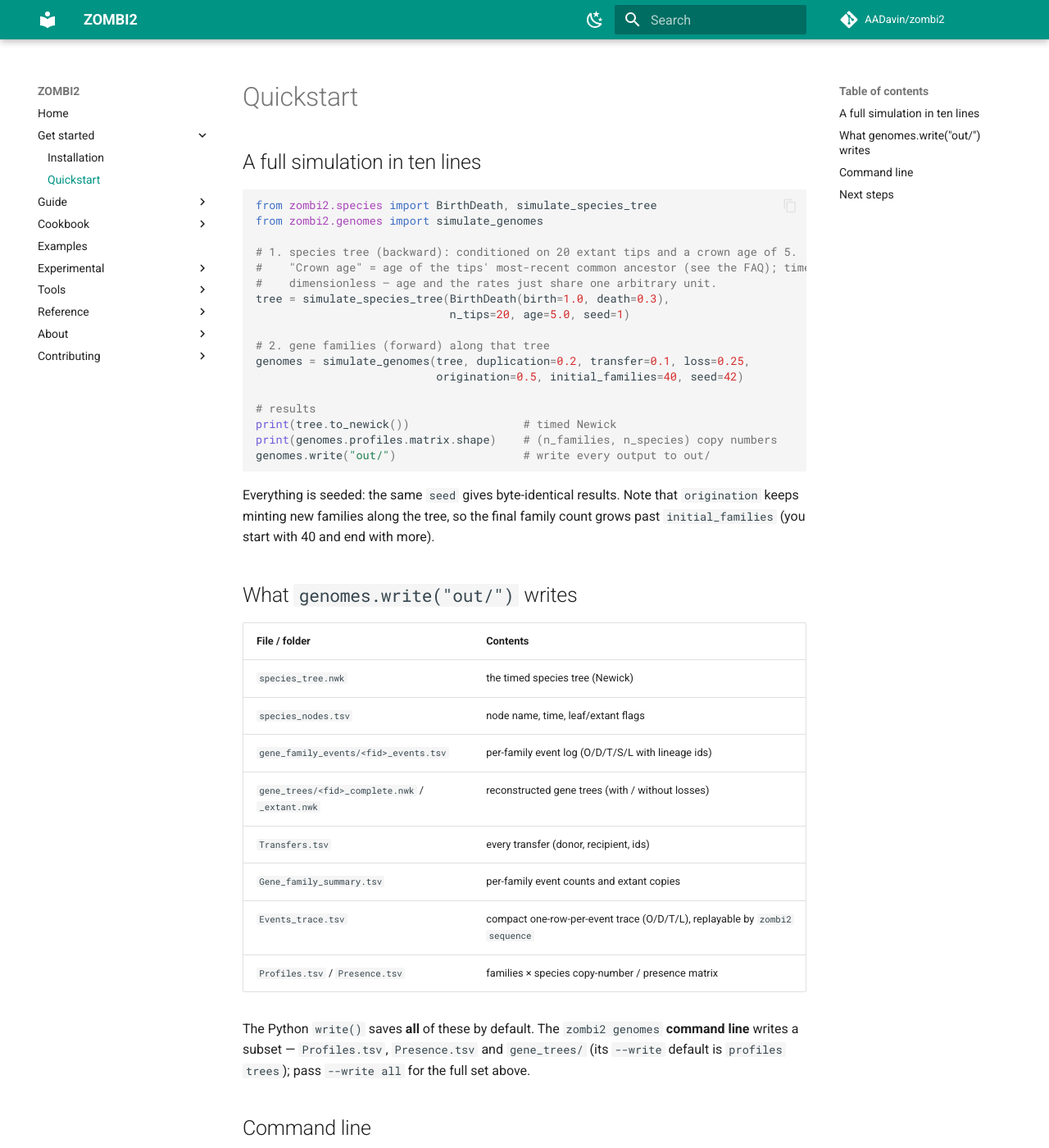
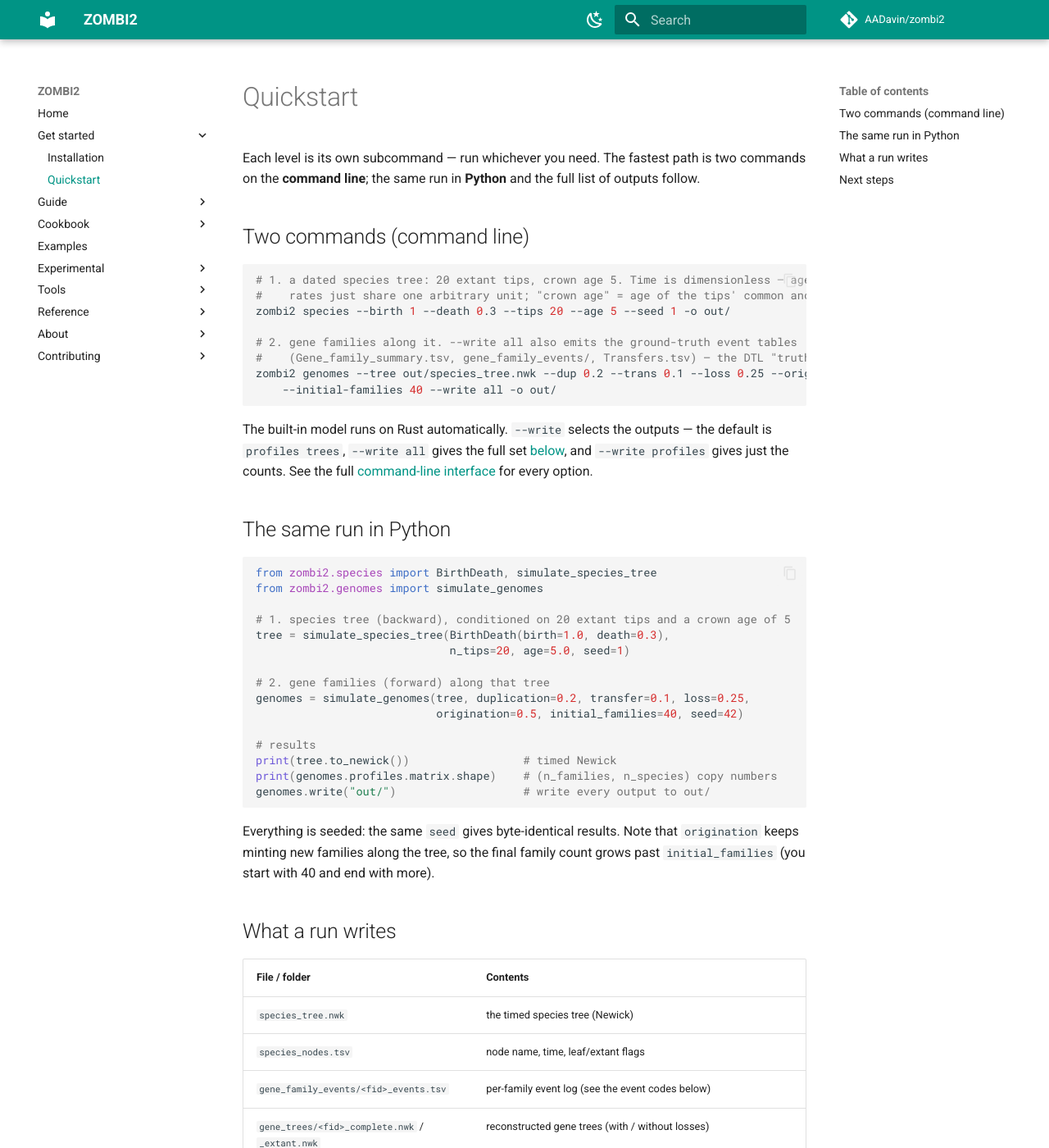
Before and after one commit to AADavin/zombi2, an MkDocs documentation site: the page built from docs/quickstart.md, in a window 1280 px wide and 1400 px high. Shown: the whole window at 82% size. Built offline with MkDocs 1.6.1 and Material for MkDocs 9.7.7, drawn with Linux system fonts in a browser that asks for light colours; comment, search, counter and statistics services are not loaded; some of the changed text lies outside the part shown.

Commit message:
docs: species-tree run modes, FBD, SLURM, CLI-first quickstart, model seam
Five more user-testing quick wins (web hero deferred — see below):

- quickstart: lead with the two-command CLI block (was Python-first), and spell
  out the O/D/T/S/L event codes below the output table.
- species-trees guide: correct the wrong "all forward only" claim — the episodic
  (skyline) model also runs backward (verified empirically); add a Runs column and
  an FBD row to the models table, a dedicated Fossilized birth-death section
  (CLI + Python), and a note distinguishing the backward "coalescent point
  process" from the multispecies coalescent (ILS).
- parallel guide: add a "Running on a cluster (SLURM)" section (Snakemake +
  executor vs an sbatch array over seeds) cross-linking the shipped RED benchmark.
- contributing/adding-a-model: document the optional evolve_branch(node, x, rng)
  trait seam (MultiOptimumOU) and add a four-gate PR checklist.

web-hero-onboarding is intentionally NOT included: web/index.html has uncommitted
WIP in the main checkout that already reworks the hero, so it should be done on top
of that WIP, not the committed HEAD.

Verified: episodic backward + forward, Python/CLI FBD, and the documented commands
all run; mkdocs builds clean; new intra-page anchors resolve.

Co-Authored-By: Claude Opus 4.8 <noreply@anthropic.com>

````diff
--- a/docs/contributing/adding-a-model.md
+++ b/docs/contributing/adding-a-model.md
@@ -29,6 +29,13 @@ map:
 | **traits** <br>`zombi2/traits/` | a trait model | a duck-typed model (`models.py`) | `kind`, `root_value(rng)`, `evolve(state, dt, t0, rng)` | `simulate_traits` |
 | **sequences** <br>`zombi2/sequences/` | a substitution model | a `SubstitutionModel` (`models.py`) | frozen dataclass `name, Q, stationary, alphabet` | `evolve_on_tree` / `SequenceEvolution` |
 | | a molecular clock | subclass `Clock` (`clocks.py`) | `_branch_rate(node, parent_rate, rng)` | `SequenceEvolution` / `clock.scale` |
+
+A trait model normally implements `evolve(state, dt, t0, rng)` — evolve the state forward by a
+time step `dt`. If it instead needs the **whole branch** (a per-branch regime history, say), it
+may implement the optional hook `evolve_branch(node, x, rng) -> (new_value, map_or_None)` and the
+engine calls that instead of `evolve` when it is present (`getattr(model, "evolve_branch", None)`).
+`MultiOptimumOU` in `zombi2/traits/models.py` is the worked example — it integrates an OU process
+across the regime segments painted on each branch.
 
 Two seams are cross-cutting rather than levels: the **event sampler** (`EventSampler` in
 `_sampling.py` — the Gillespie numeric core, shared by every level) and **coevolution**
@@ -201,6 +208,21 @@ The citations.
 
 A single-model family (e.g. biogeography's DEC) still gets its own page in this shape.
 
+## PR checklist
+
+Before opening a pull request, confirm the four gates — a reviewer will:
+
+- [ ] **Seam (§1)** — subclasses the right interface; the simulator loop, sampler, profile matrix
+  and output are untouched (or, for a new event kind, only a small dormant core capability is added).
+- [ ] **Conventions (§2–4)** — names, the `seed=` / `rng=` signature, per-unit-time rate semantics,
+  and (if user-facing) the CLI argument-group grammar; exported both ways and added to `__all__` (§3).
+- [ ] **Validation (§5)** — an oracle *or* statistical-reduction test **plus** a determinism test.
+  "It runs without error" is not validation.
+- [ ] **Catalog page (§6)** — a family page in the documented shape, wired into the docs nav.
+
+New or not-yet-fully-validated models can stage in [`zombi2.experimental`](model-lifecycle.md)
+first and graduate once every box is ticked.
+
 ## What belongs in the core
 
 Not every model belongs in the core suite. A model enters the **core** when all of these hold:
--- a/docs/guide/parallel.md
+++ b/docs/guide/parallel.md
@@ -46,3 +46,32 @@ The species-tree and gene-family parameters mirror
 Speedup approaches the core count once each replicate does real work; for very short
 simulations the pool startup and per-replicate disk writes dominate. Rough example (8
 replicates of 500-tip genomes on a 10-core machine): ~13.9 s serial → ~3.6 s parallel.
+
+## Running on a cluster (SLURM)
+
+`run_replicates` parallelises across the cores of **one machine**. To scale a sweep across a
+cluster, drive ZOMBI2 from a workflow manager and let the scheduler place the jobs — the shipped
+[RED benchmark](../examples/red-benchmark.md) is a copy-paste **Snakemake** template that does
+exactly this. Two patterns cover most needs:
+
+- **Snakemake + the SLURM executor** (best for sweeps). Each rule instance becomes its own
+  `sbatch` job. Install the executor with `pip install "zombi2[bench]"` and run with a SLURM
+  profile:
+
+  ```bash
+  snakemake --profile workflow/profiles/slurm --config cfg=config/sweep.yaml
+  ```
+
+  The profile (`examples/red_benchmark/workflow/profiles/slurm/config.yaml`) sets `executor:
+  slurm`, the max concurrent `jobs`, and per-rule `runtime` / `mem_mb` / `cpus_per_task`. Fill in
+  your `slurm_account` (the `CHANGE_ME` placeholder) and, only if your cluster requires one,
+  `slurm_partition`.
+
+- **An `sbatch` array over seeds** (simplest for one config, many replicates). Submit an array job
+  and map the array index to a seed — e.g. `zombi2 species … --seed $SLURM_ARRAY_TASK_ID`. Because
+  every ZOMBI2 run is fully determined by its seed, replicate *i* is reproducible and independent of
+  where or when it runs. This composes with `run_replicates`' per-replicate seeding: give each array
+  task a **disjoint base seed** so the derived seeds never collide.
+
+Keep the per-job work meaningful — many sub-second jobs are dominated by scheduler latency and
+disk writes, so group tiny replicates into one job rather than submitting one job per replicate.
--- a/docs/guide/species-trees.md
+++ b/docs/guide/species-trees.md
@@ -3,6 +3,12 @@
 ZOMBI2 simulates the species tree **backward in time** as a *reconstructed birth–death process* conditioned on the number of extant tips. Concretely, it draws the internal-node ages i.i.d. from the reconstructed-process CDF and assembles a ranked tree by uniform coalescence (Hartmann, Wong & Stadler 2010). It can also grow the tree **forward** in time, keeping extinct lineages — the mode required by the heterogeneous-rate models and the mass-extinction overlay below.
 
 The species tree is the scaffold you later simulate genomes, traits, or sequences along. This page covers how to simulate it, the two constant-rate models (birth–death and Yule), the advanced heterogeneous-rate models, and how to recover the dead ("ghost") lineages that the reconstructed tree hides.
+
+!!! note "“Coalescent point process” ≠ multispecies coalescent"
+    The backward sampler is a *coalescent point process* — a way to draw the reconstructed
+    birth–death tree (Hartmann, Wong & Stadler 2010). It is **not** the *multispecies
+    coalescent* used to model incomplete lineage sorting (gene-tree/species-tree discordance);
+    that is a separate process and is not part of this command.
 
 ## Simulating a species tree
 
@@ -96,15 +102,19 @@ yule_fwd = simulate_species_tree(Yule(1.0), age=3.0, direction="forward", seed=1
 
 ## Advanced diversification
 
-These models extend the basic birth–death process by letting the rates vary — through time, across lineages, or at a carrying capacity — plus a mass-extinction overlay that lays survival pulses on top of any of them. Unlike constant-rate birth–death and Yule, none of these have a closed-form reconstructed process, so they are **forward only**: ZOMBI2 grows the tree in time and keeps extinct lineages. Speciation still happens at rate `birth` (λ) and extinction at rate `death` (μ), but now those rates are allowed to change.
+These models extend the basic birth–death process by letting the rates vary — through time, across lineages, or at a carrying capacity — plus a mass-extinction overlay that lays survival pulses on top of any of them. **Most** of them have no closed-form reconstructed process, so they are **forward only**: ZOMBI2 grows the tree in time and keeps extinct lineages. The **episodic (skyline)** model is the exception — it *does* have a (numerically inverted) reconstructed CDF, so it runs backward as well as forward. Speciation still happens at rate `birth` (λ) and extinction at rate `death` (μ), but now those rates are allowed to change.
 
-| Model | Rates | Reach for it when |
-| --- | --- | --- |
-| **Episodic** (skyline) | piecewise-constant through epochs | rates changed at known times |
-| **ClaDS** | per-lineage, drifting at each split | rate heterogeneity scattered across the tree |
-| **Diversity-dependent** | λ declines toward a carrying capacity `K` | a diversity-dependent slowdown |
-| **Clade-shift** | a scheduled shift on part of the tree | one subclade radiates or slows |
-| **Mass extinctions** | a survival pulse overlaid on any of the above | a pulse of extinction at set times |
+The **Runs** column below is the quick answer to "does this model need `--mode forward`?" (constant-rate birth–death and Yule, in the [basic section](#basic-models-birthdeath-yule) above, also run both ways):
+
+| Model | Rates | Runs | Reach for it when |
+| --- | --- | :--: | --- |
+| **Episodic** (skyline) | piecewise-constant through epochs | backward + forward | rates changed at known times |
+| **ClaDS** | per-lineage, drifting at each split | forward only | rate heterogeneity scattered across the tree |
+| **Diversity-dependent** | λ declines toward a carrying capacity `K` | forward only | a diversity-dependent slowdown |
+| **Clade-shift** | a scheduled shift on part of the tree | forward only | one subclade radiates or slows |
+| **Mass extinctions** | a survival pulse overlaid on any of the above | forward only | a pulse of extinction at set times |
+| **Fossilized birth–death** | serial (fossil) sampling ψ through time | forward only | dated / fossil tips (FBD) |
+| **Ghost lineages** | un-prunes the reconstructed tree | backward only | extinct lineages made visible ([below](#ghost-lineages)) |
 
 ### Episodic (skyline) birth–death
 
@@ -232,9 +242,34 @@ CLI: `zombi2 species --mode forward --age 5 --mass-extinction 1.0 0.75 --mass-ex
 out (the pulse), pruning many lineages at once.</figcaption>
 </figure>
 
+### Fossilized birth–death (dated / fossil tips)
+
+The forward simulator can also **serially sample** lineages through time — the
+**fossilized birth–death** (FBD) process. `fossilization` (ψ) is the fossil-sampling rate,
+`removal` (`r < 1`) keeps sampled ancestors, and `sampling_fraction` (ρ) samples only a fraction
+of the extant tips. All three are **forward only** (they retain extinct / fossil lineages), so an
+extant-only tree is written alongside the complete one.
+
+```bash
+# dated fossil tips through time, keeping sampled ancestors (r = 1)
+zombi2 species --mode forward --age 6 --fossilization 0.3 --seed 1 -o fbd/
+```
+
+```python
+from zombi2.species import BirthDeath, simulate_species_tree
+
+fbd = BirthDeath(birth=1.0, death=0.3, fossilization=0.3, removal=1.0)
+tree = simulate_species_tree(fbd, age=6.0, direction="forward", seed=1)
+```
+
+Skyline (episodic) FBD and the occurrence birth–death process are [not yet
+implemented](#not-yet-implemented).
+
 ### Command line
 
-`--diversification` selects the rate process. All of these run **forward only** (`--mode forward`).
+`--diversification` selects a heterogeneous-rate process. ClaDS, diversity-dependent and clade
+shifts (plus the mass-extinction overlay) run **forward only** (`--mode forward`); the **episodic
+(skyline)** model shown here also runs backward — drop `--mode forward` and give `--tips`.
 
 ```bash
 # ClaDS, forward
--- a/docs/quickstart.md
+++ b/docs/quickstart.md
@@ -1,14 +1,33 @@
 # Quickstart
 
-## A full simulation in ten lines
+Each level is its own subcommand — run whichever you need. The fastest path is two commands on
+the **command line**; the same run in **Python** and the full list of outputs follow.
+
+## Two commands (command line)
+
+```bash
+# 1. a dated species tree: 20 extant tips, crown age 5. Time is dimensionless — age and the
+#    rates just share one arbitrary unit; "crown age" = age of the tips' common ancestor.
+zombi2 species --birth 1 --death 0.3 --tips 20 --age 5 --seed 1 -o out/
+
+# 2. gene families along it. --write all also emits the ground-truth event tables
+#    (Gene_family_summary.tsv, gene_family_events/, Transfers.tsv) — the DTL "truth" of the run.
+zombi2 genomes --tree out/species_tree.nwk --dup 0.2 --trans 0.1 --loss 0.25 --orig 0.5 \
+    --initial-families 40 --write all -o out/
+```
+
+The built-in model runs on Rust automatically. `--write` selects the outputs — the default is
+`profiles trees`, `--write all` gives the full set [below](#what-a-run-writes), and
+`--write profiles` gives just the counts. See the full [command-line interface](cli.md) for
+every option.
+
+## The same run in Python
 
 ```python
 from zombi2.species import BirthDeath, simulate_species_tree
 from zombi2.genomes import simulate_genomes
 
-# 1. species tree (backward): conditioned on 20 extant tips and a crown age of 5.
-#    "Crown age" = age of the tips' most-recent common ancestor (see the FAQ); time is
-#    dimensionless — age and the rates just share one arbitrary unit.
+# 1. species tree (backward), conditioned on 20 extant tips and a crown age of 5
 tree = simulate_species_tree(BirthDeath(birth=1.0, death=0.3),
                              n_tips=20, age=5.0, seed=1)
 
@@ -26,38 +45,26 @@ Everything is seeded: the same `seed` gives byte-identical results. Note that `o
 keeps minting new families along the tree, so the final family count grows past
 `initial_families` (you start with 40 and end with more).
 
-## What `genomes.write("out/")` writes
+## What a run writes
 
 | File / folder | Contents |
 |---|---|
 | `species_tree.nwk` | the timed species tree (Newick) |
 | `species_nodes.tsv` | node name, time, leaf/extant flags |
-| `gene_family_events/<fid>_events.tsv` | per-family event log (O/D/T/S/L with lineage ids) |
+| `gene_family_events/<fid>_events.tsv` | per-family event log (see the event codes below) |
 | `gene_trees/<fid>_complete.nwk` / `_extant.nwk` | reconstructed gene trees (with / without losses) |
 | `Transfers.tsv` | every transfer (donor, recipient, ids) |
 | `Gene_family_summary.tsv` | per-family event counts and extant copies |
 | `Events_trace.tsv` | compact one-row-per-event trace (O/D/T/L), replayable by `zombi2 sequence` |
 | `Profiles.tsv` / `Presence.tsv` | families × species copy-number / presence matrix |
 
+Event codes used in the logs and the trace: **O** origination · **D** duplication ·
+**T** transfer · **S** speciation · **L** loss (each row also carries the gene-lineage ids it
+touches).
+
 The Python `write()` saves **all** of these by default. The `zombi2 genomes` **command line**
 writes a subset — `Profiles.tsv`, `Presence.tsv` and `gene_trees/` (its `--write` default is
 `profiles trees`); pass `--write all` for the full set above.
-
-## Command line
-
-```bash
-# species tree only
-zombi2 species --birth 1 --death 0.3 --tips 20 --age 5 --seed 1 -o out/
-
-# gene families along a supplied tree (--write all also emits the ground-truth event tables:
-# Gene_family_summary.tsv, gene_family_events/ and Transfers.tsv — the DTL "truth" of the run)
-zombi2 genomes --tree out/species_tree.nwk --dup 0.2 --trans 0.1 --loss 0.25 --orig 0.5 \
-    --initial-families 40 --write all -o out/
-```
-
-The built-in model runs on Rust automatically. `--write` selects the outputs — the default is
-`profiles trees`, `--write all` gives the full set above, and `--write profiles` gives just the
-counts. See the full [command-line interface](cli.md) for every option.
 
 ## Next steps
 
````
